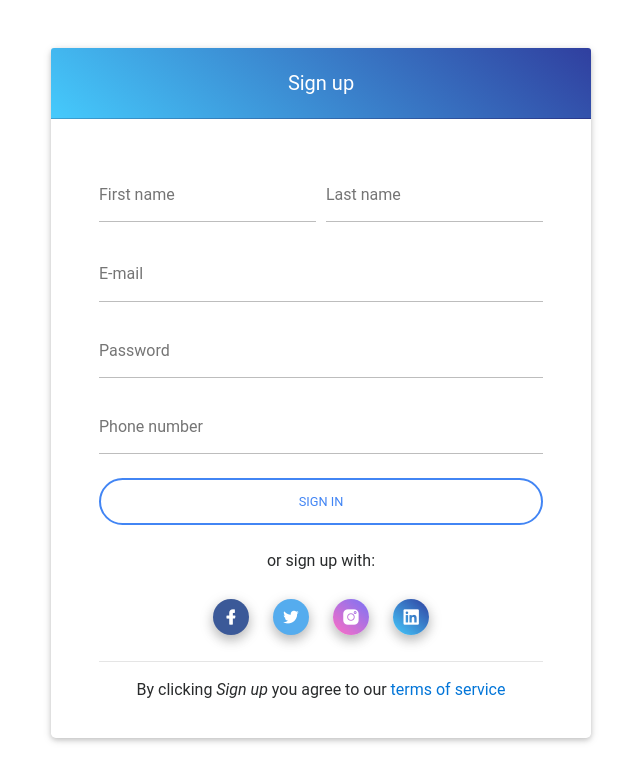
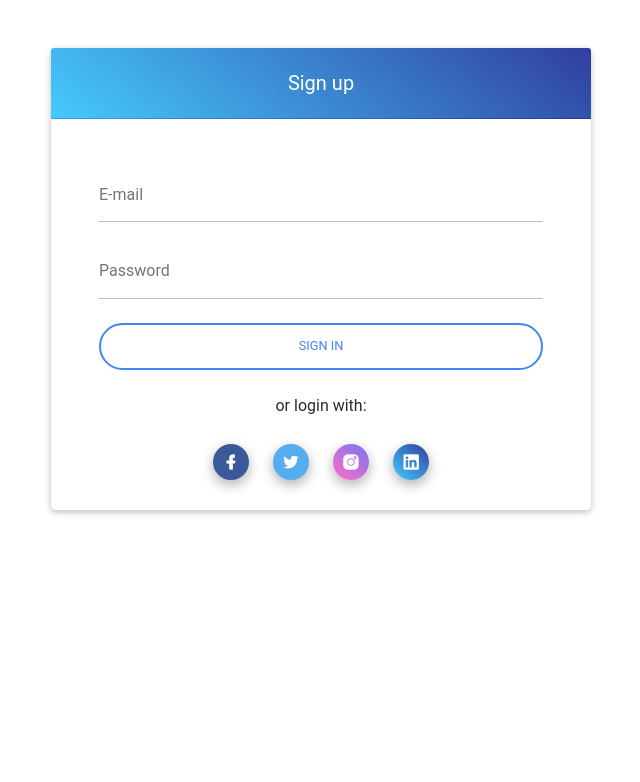
Before and after one commit to tinashemahwenda/project-cronus, a plain HTML site: page main-ui/login.html in a window 1280 px wide. Shown: the whole page, without its empty margins (319-959 px from the left). Drawn offline with Linux system fonts and the light colour scheme; a web font is replaced by a local one.

Commit message:
update login.html

```diff
--- a/main-ui/login.html
+++ b/main-ui/login.html
@@ -22,22 +22,6 @@
 
                         <form class="text-center" action="#!">
 
-                            <div class="form-row">
-                                <div class="col">
-                                    <!-- First name -->
-                                    <div class="md-form">
-                                        <input type="text" id="materialRegisterFormFirstName" class="form-control">
-                                        <label for="materialRegisterFormFirstName">First name</label>
-                                    </div>
-                                </div>
-                                <div class="col">
-                                    <!-- Last name -->
-                                    <div class="md-form">
-                                        <input type="email" id="materialRegisterFormLastName" class="form-control">
-                                        <label for="materialRegisterFormLastName">Last name</label>
-                                    </div>
-                                </div>
-                            </div>
 
                             <!-- E-mail -->
                             <div class="md-form mt-0">
@@ -51,15 +35,8 @@
                                 <label for="materialRegisterFormPassword">Password</label>
 
                             </div>
-
-                            <!-- Phone number -->
-                            <div class="md-form">
-                                <input type="password" id="materialRegisterFormPhone" class="form-control" aria-describedby="materialRegisterFormPhoneHelpBlock">
-                                <label for="materialRegisterFormPhone">Phone number</label>
-
-                            </div>
                             <button class="btn btn-outline-primary btn-rounded btn-block my-4 waves-effect z-depth-0" type="submit">Sign in</button>
-                            <p>or sign up with:</p>
+                            <p>or login with:</p>
 
                             <a type="button" class="btn-floating btn-fb btn-sm">
                                 <i class="lni lni-facebook-filled"></i>
@@ -73,14 +50,6 @@
                             <a type="button" class="btn-floating blue-gradient btn-sm">
                                 <i class="lni lni-linkedin-original"></i>
                             </a>
-
-                            <hr>
-
-                            <!-- Terms of service -->
-                            <p>By clicking
-                                <em>Sign up</em> you agree to our
-                                <a href="" target="_blank">terms of service</a>
-
                         </form>
                         <!-- Form -->
 
```
